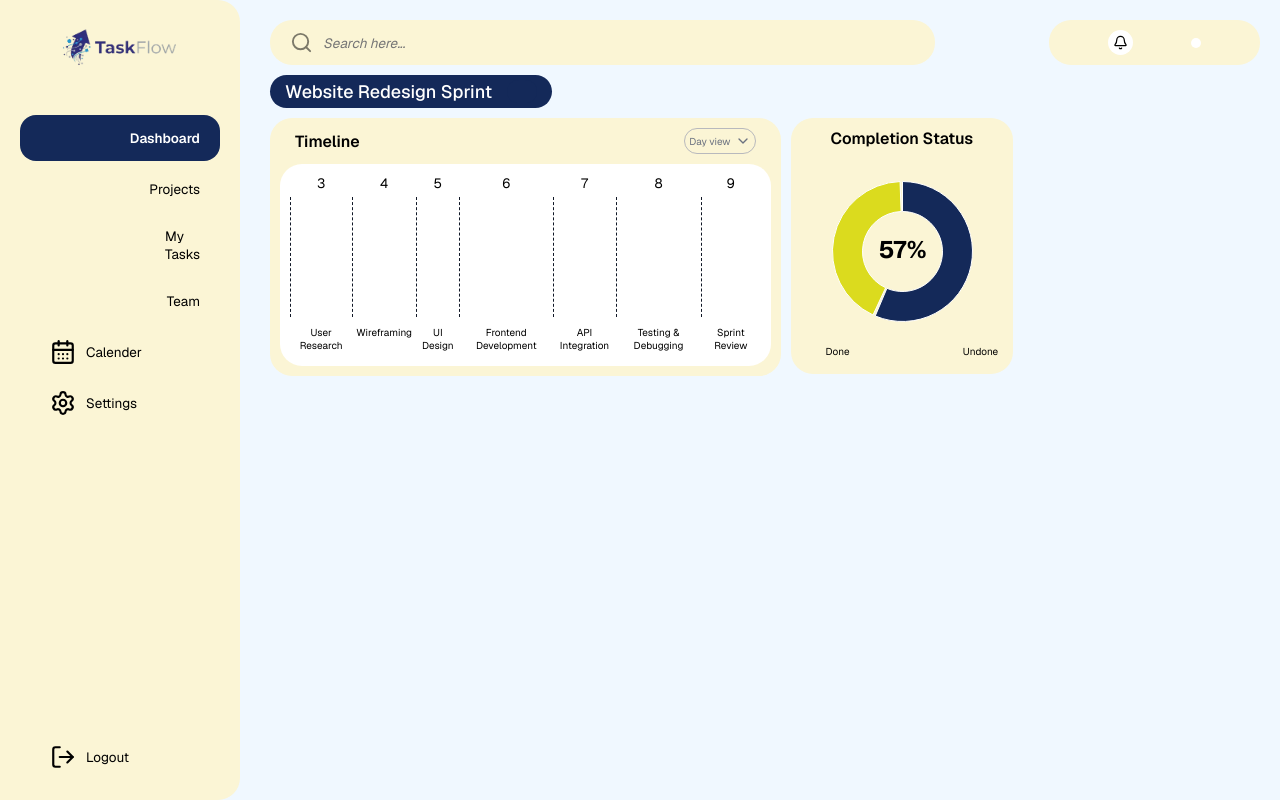
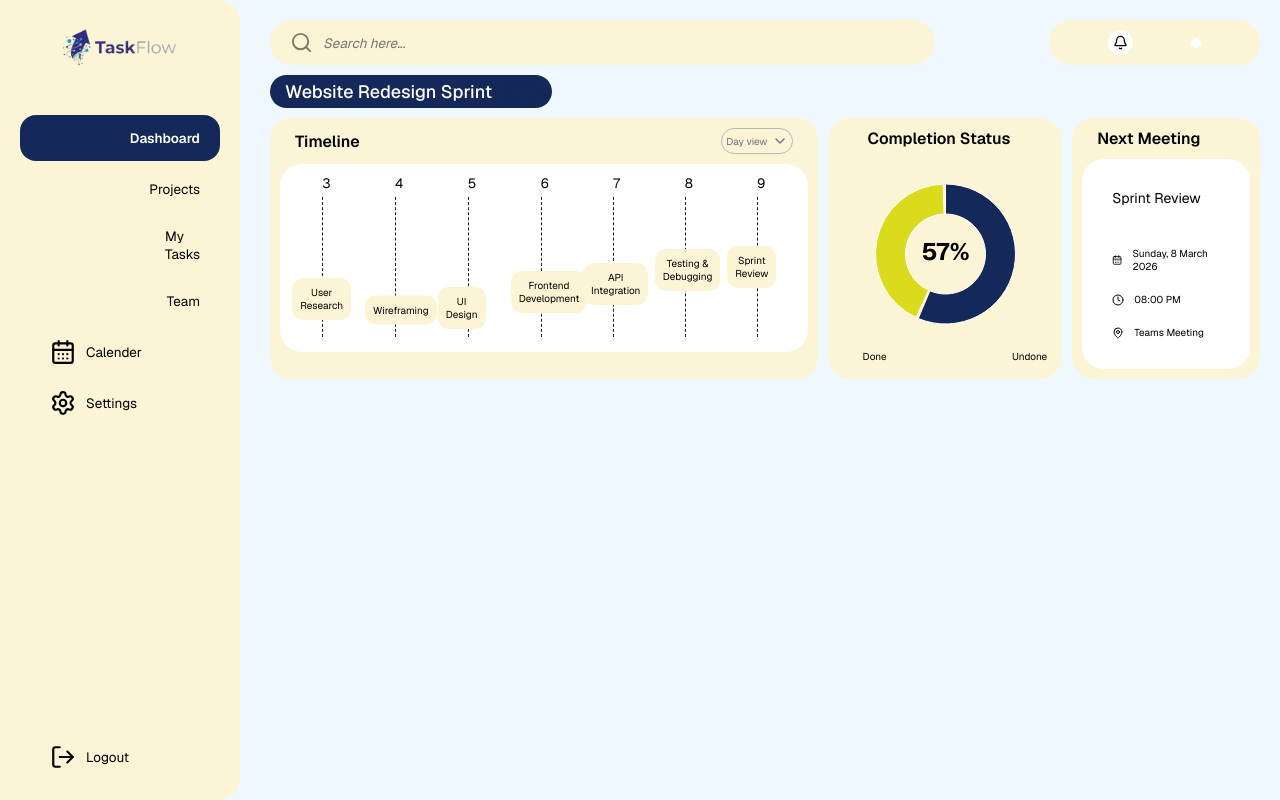
Before and after one commit to sammysplendor/TaskFlow, a React (Vite) app: page / in a window 1280 px wide. Built offline with nearby package versions, Linux system fonts and the light colour scheme; some icons are missing.

Commit message:
Upper sections complete

```diff
--- a/src/data/mockData.js
+++ b/src/data/mockData.js
@@ -96,3 +96,9 @@ export const tasks = [
     assignee: "Team",
   },
 ];
+
+// ========== MEETING DATA ========== //
+export const nextMeeting = {
+  datetime: "2026-03-08T20:00:00Z",
+  location: "Teams Meeting",
+};
--- a/src/pages/dashboard/Dashboard.jsx
+++ b/src/pages/dashboard/Dashboard.jsx
@@ -1,8 +1,15 @@
 import style from "./Dashboard.module.css";
 import Sidebar from "../../components/sidebar/Sidebar";
-import { Bell, Search, ChevronDown } from "lucide-react";
+import {
+  Bell,
+  Search,
+  ChevronDown,
+  CalendarDays,
+  Clock,
+  MapPin,
+} from "lucide-react";
 import { User, CaretBigDown, Circle } from "@boxicons/react";
-import { projects, project001, tasks } from "../../data/mockData";
+import { projects, project001, tasks, nextMeeting } from "../../data/mockData";
 import { useState } from "react";
 import { ResponsiveContainer, PieChart, Pie, Cell } from "recharts";
 
@@ -39,6 +46,9 @@ const Dashboard = () => {
   ];
 
   const colors = ["#142959", "#dbdb1e"];
+
+  // =============== MEETING SCHEDULE LOGIC =============== //
+  const meetingDate = new Date(nextMeeting.datetime);
 
   return (
     <div className={style.parentContainer}>
@@ -98,7 +108,7 @@ const Dashboard = () => {
                 </span>
               </div>
 
-              <div className={style.tlContent}>
+              <div className={style.sectionContent}>
                 <div className={style.dateRow}>
                   {projectDays.map((day) => (
                     <div key={day.toDateString()}>
@@ -112,8 +122,18 @@ const Dashboard = () => {
                               new Date(task.date).toDateString() ===
                               day.toDateString(),
                           )
-                          .map((task) => (
-                            <div key={task.id} className={style.taskItem}>
+                          .map((task, index) => (
+                            <div
+                              key={task.id}
+                              className={style.taskItem}
+                              style={{
+                                top: `${index * 50 + Math.random() * 5}rem`,
+                                transform:
+                                  index % 2 === 0
+                                    ? "translateY(-250%)"
+                                    : "translateY(0%)",
+                              }}
+                            >
                               {task.title}
                             </div>
                           ))}
@@ -130,7 +150,7 @@ const Dashboard = () => {
                 <h3>Completion Status</h3>
               </div>
 
-              <ResponsiveContainer width="100%" height={185}>
+              <ResponsiveContainer width="100%" height={190}>
                 <PieChart>
                   <Pie
                     data={statusData}
@@ -168,7 +188,38 @@ const Dashboard = () => {
               </div>
             </div>
 
-            <div className={style.meetingSection}></div>
+            <div className={`${style.section} ${style.meetingSection}`}>
+              <div className={style.heading}>
+                <h3>Next Meeting</h3>
+              </div>
+
+              <div
+                className={`${style.sectionContent} ${style.scheduleContainer}`}
+              >
+                <p>Sprint Review</p>
+                <div className={style.meetingSchedule}>
+                  <span>
+                    <CalendarDays size={12} />{" "}
+                    {meetingDate.toLocaleDateString("en-NG", {
+                      weekday: "long",
+                      month: "long",
+                      day: "numeric",
+                      year: "numeric",
+                    })}
+                  </span>
+                  <span>
+                    <Clock size={12} />{" "}
+                    {meetingDate.toLocaleTimeString([], {
+                      hour: "2-digit",
+                      minute: "2-digit",
+                    })}
+                  </span>
+                  <span>
+                    <MapPin size={12} /> {nextMeeting.location}
+                  </span>
+                </div>
+              </div>
+            </div>
           </div>
 
           <div className={style.lowerSections}>
--- a/src/pages/dashboard/Dashboard.module.css
+++ b/src/pages/dashboard/Dashboard.module.css
@@ -77,6 +77,7 @@
 
 .projectTitle {
   margin-top: 1rem;
+  position: relative;
 }
 
 .projectTitle span {
@@ -102,6 +103,8 @@
   padding: 1.5rem;
   margin-left: 1.6rem;
   width: fit-content;
+  position: absolute;
+  z-index: 10;
 }
 
 .dropdownItem {
@@ -128,8 +131,15 @@
 /* ------------ Upper Sections ------------ */
 .upperSections {
   display: grid;
-  grid-template-columns: 3fr 1.5fr 1.2fr;
+  grid-template-columns: 3.5fr 1.5fr 1.2fr;
   column-gap: 1rem;
+}
+
+.sectionContent {
+  background-color: var(--bg-topcard);
+  padding: 1rem;
+  margin: 0 1rem 1rem;
+  border-radius: var(--border-lg);
 }
 
 /* --- Timeline --- */
@@ -138,7 +148,7 @@
   flex-direction: column;
   border-radius: var(--border-lg);
   background: var(--secondary-color-2);
-  height: fit-content;
+  height: 100%;
 }
 
 .heading {
@@ -177,16 +187,9 @@
   font-size: var(--app-txt);
 }
 
-.tlContent {
-  background-color: var(--bg-topcard);
-  padding: 1rem;
-  margin: 0 1rem 1rem;
-  border-radius: var(--border-lg);
-}
-
 .brokenLines {
   width: 2px;
-  height: 12rem;
+  height: 14rem;
   border-left: 1px dashed var(--text-primary);
   margin: 0.5rem 0;
 }
@@ -196,24 +199,28 @@
   flex-direction: column; /* prevents stacking */
   gap: 0.5rem; /* spacing between tasks */
   width: 100%;
+  align-items: center;
+  position: relative;
 }
 
 .taskItem {
-  padding: 0.4rem;
-  background: var(--accent-light);
-  border-radius: 4px;
+  padding: 0.8rem;
+  background: var(--secondary-color-2);
+  border-radius: var(--border-sm);
   text-align: center;
+
+  position: absolute;
+  left: -3rem;
+  top: 2rem;
+  z-index: 5;
 }
 
-/* Completion Status */
+/* --- Completion Status --- */
 .statusSection {
-  width: fit-content;
+  width: 100%;
+  height: 100%;
   height: fit-content;
   padding: 0 1.5rem 1.5rem;
-}
-
-.statusSection .heading {
-  text-align: left;
 }
 
 .statusLabel {
@@ -239,4 +246,32 @@
   fill: var(--secondary-color-1);
 }
 
+/* --- Meeting Schedule --- */
+.scheduleContainer {
+  height: 100%;
+  display: flex;
+  flex-direction: column;
+  justify-content: space-around;
+}
+
+.scheduleContainer p {
+  padding: 0 2rem;
+  margin-block: 2rem;
+  font-size: var(--footer-text);
+}
+
+.meetingSchedule {
+  display: flex;
+  flex-direction: column;
+  gap: 2rem;
+  margin-block: 2rem;
+  padding-inline: 2rem;
+}
+
+.meetingSchedule span {
+  display: flex;
+  align-items: center;
+  gap: 1rem;
+}
+
 /* --------------------------------------- */
```
